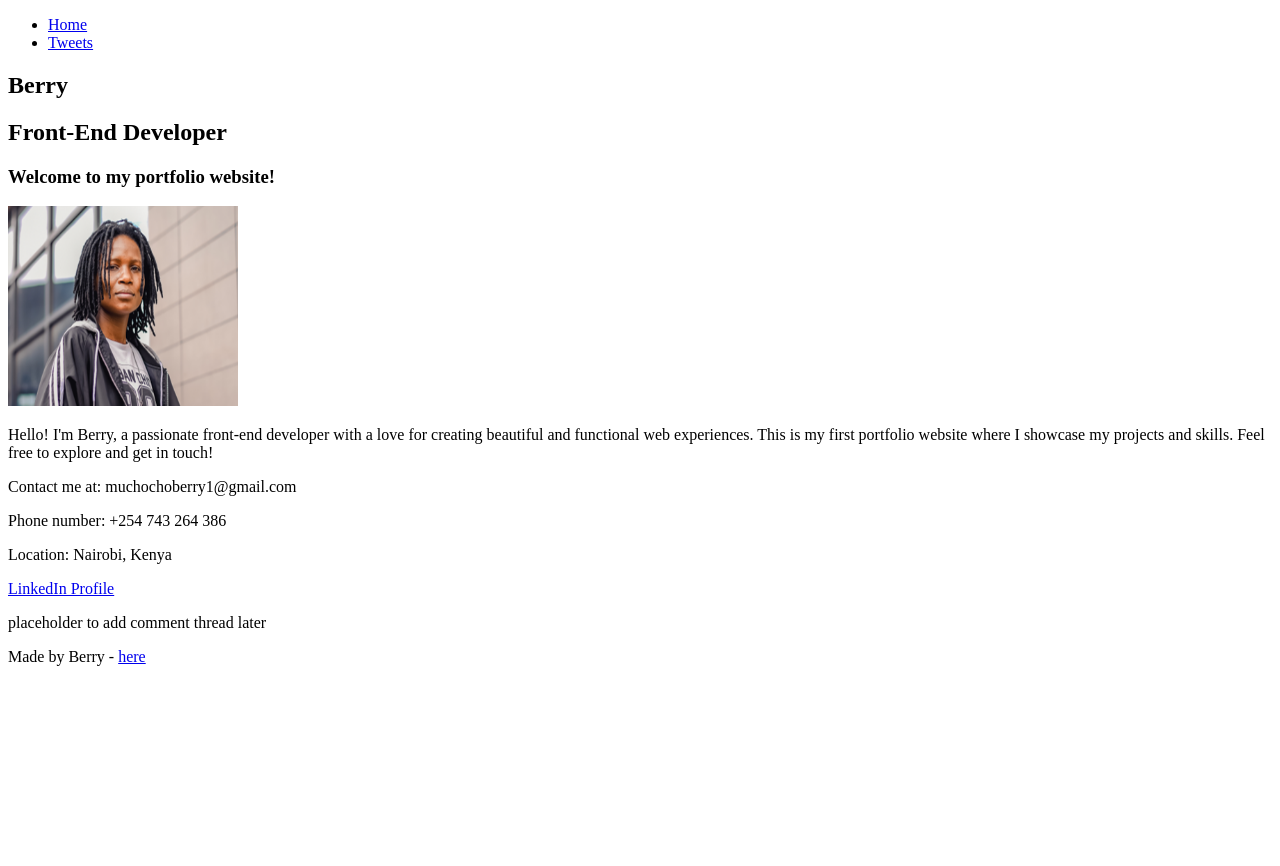
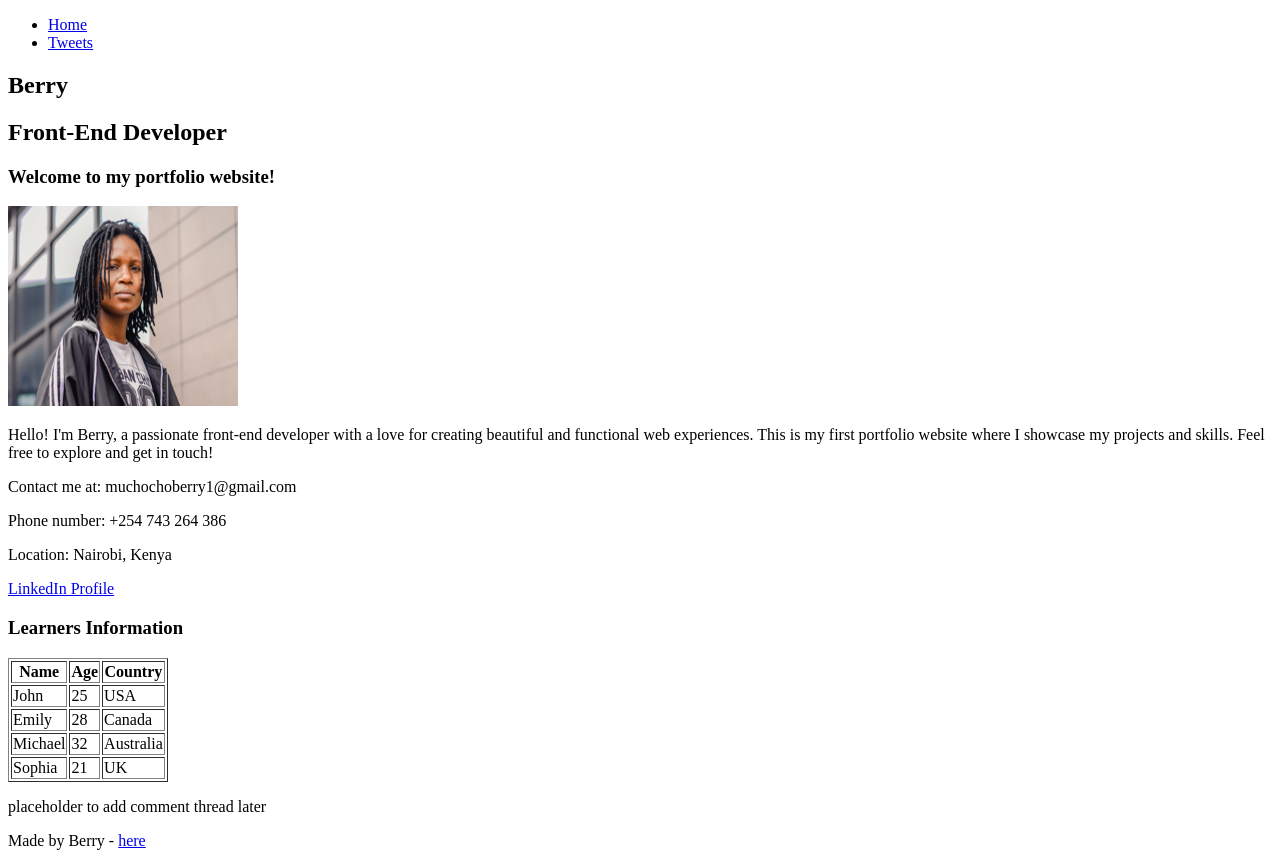
Before and after one commit to BerryMuchocho/My_First_Portfolio, a plain HTML site: page html_basic/index.html in a window 1280 px wide. Before the commit the page ends 800 px from the top, so only its background shows below. Drawn offline with Linux system fonts and the light colour scheme.

Commit message:
Updated index.html to add learners information

```diff
--- a/html_basic/index.html
+++ b/html_basic/index.html
@@ -28,6 +28,40 @@
             <p>Location: Nairobi, Kenya</p>
 
             <a href="https://www.linkedin.com/in/berry-mucho-123456789/" target="_blank">LinkedIn Profile</a>
+
+            <!-- Learners Table Section -->
+            <h3>Learners Information</h3>
+            <table border="1">
+                <thead>
+                    <tr>
+                        <th>Name</th>
+                        <th>Age</th>
+                        <th>Country</th>
+                    </tr>
+                </thead>
+                <tbody>
+                    <tr>
+                        <td>John</td>
+                        <td>25</td>
+                        <td>USA</td>
+                    </tr>
+                    <tr>
+                        <td>Emily</td>
+                        <td>28</td>
+                        <td>Canada</td>
+                    </tr>
+                    <tr>
+                        <td>Michael</td>
+                        <td>32</td>
+                        <td>Australia</td>
+                    </tr>
+                    <tr>
+                        <td>Sophia</td>
+                        <td>21</td>
+                        <td>UK</td>
+                    </tr>
+                </tbody>
+            </table>
         </article>
 
         <aside>
```
